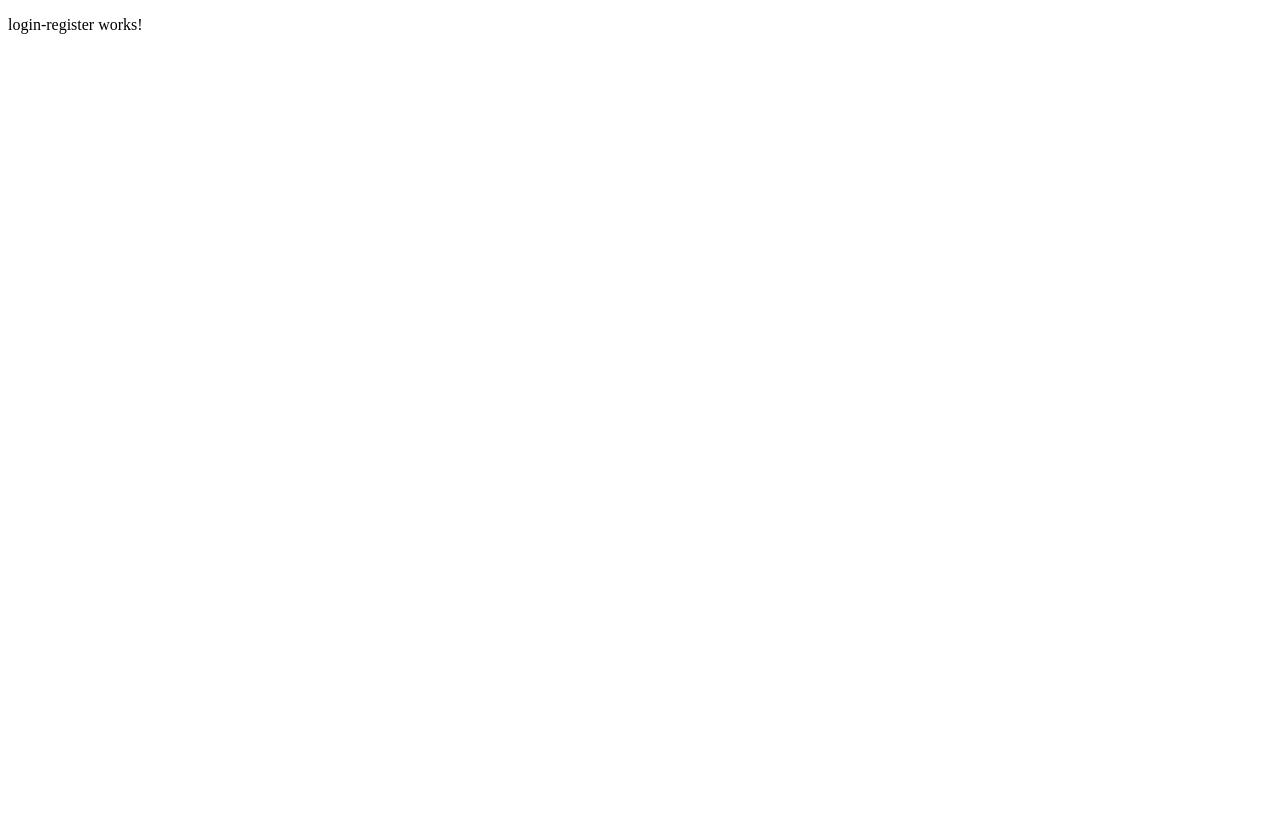
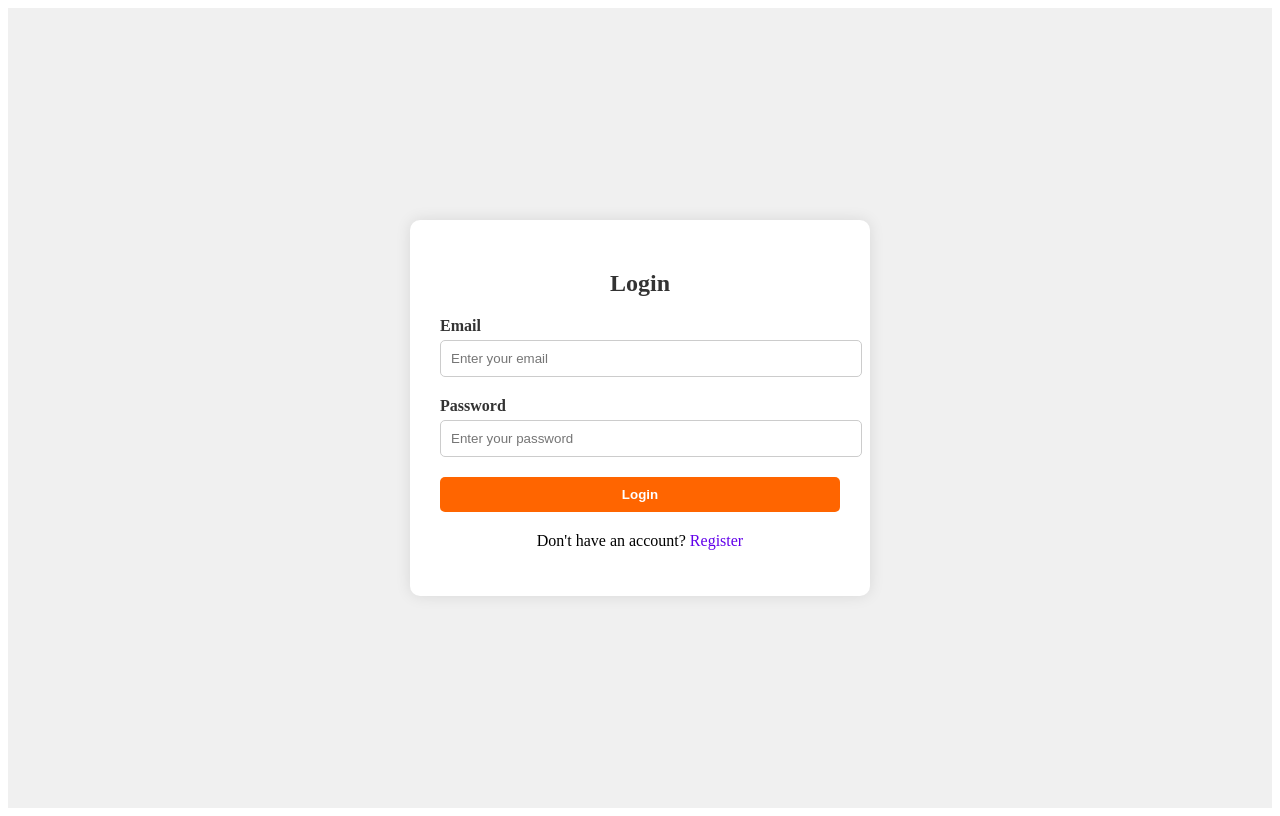
Before and after one commit to Carolyne1063/workfolio, an Angular app in the folder frontend/workfolio/: page /login in a window 1280 px wide. Built offline with nearby package versions, Linux system fonts and the light colour scheme.

Commit message:
added login register component frontend design

```diff
--- a/frontend/workfolio/src/app/app.config.ts
+++ b/frontend/workfolio/src/app/app.config.ts
@@ -1,5 +1,6 @@
 import { ApplicationConfig, provideZoneChangeDetection } from '@angular/core';
 import { provideRouter } from '@angular/router';
+
 
 import { routes } from './app.routes';
 
--- a/frontend/workfolio/src/app/components/employee-dashboard/dashboard/dashboard.component.css
+++ b/frontend/workfolio/src/app/components/employee-dashboard/dashboard/dashboard.component.css
@@ -56,3 +56,72 @@ button i {
 #figure {
     margin-left: 100px;
 }
+.dashboard-table-container {
+    margin: 20px;
+    padding: 20px;
+    background-color: #fff;
+    border-radius: 8px;
+    box-shadow: 0 4px 10px rgba(0, 0, 0, 0.1);
+  }
+
+  .dashboard-table-container h2 {
+    color: #FF6500;
+    text-align: center;
+    margin-bottom: 15px;
+  }
+
+  .dashboard-table {
+    width: 100%;
+    border-collapse: collapse;
+    font-family: Arial, sans-serif;
+  }
+
+  .dashboard-table th, .dashboard-table td {
+    padding: 12px 15px;
+    text-align: left;
+  }
+
+  .dashboard-table thead th {
+    background-color: #FF6500;
+    color: white;
+  }
+
+  .dashboard-table tbody tr:nth-child(even) {
+    background-color: #f9f9f9;
+  }
+
+  .dashboard-table tbody tr:hover {
+    background-color: #ffe6cc;
+  }
+
+  .status {
+    padding: 5px 10px;
+    border-radius: 5px;
+    color: white;
+    font-size: 12px;
+  }
+
+  .status.pending {
+    background-color: #f39c12;
+  }
+
+  .status.in-progress {
+    background-color: #3498db;
+  }
+
+  .status.completed {
+    background-color: #2ecc71;
+  }
+
+  .progress-bar {
+    width: 100%;
+    background-color: #e0e0e0;
+    border-radius: 8px;
+    overflow: hidden;
+  }
+
+  .progress {
+    height: 12px;
+    background-color: #FF6500;
+    border-radius: 8px 0 0 8px;
+  }
--- a/frontend/workfolio/src/app/components/employee-dashboard/dashboard/dashboard.component.html
+++ b/frontend/workfolio/src/app/components/employee-dashboard/dashboard/dashboard.component.html
@@ -34,3 +34,52 @@
         </div>
     </div>
 </div>
+<div class="dashboard-table-container">
+    <h2>Task Overview</h2>
+    <table class="dashboard-table">
+      <thead>
+        <tr>
+          <th>Task</th>
+          <th>Status</th>
+          <th>Manager</th>
+          <th>Deadline</th>
+          <th>Progress</th>
+        </tr>
+      </thead>
+      <tbody>
+        <tr>
+          <td>Website Redesign</td>
+          <td><span class="status pending">Pending</span></td>
+          <td>John Doe</td>
+          <td>2024-10-25</td>
+          <td>
+            <div class="progress-bar">
+              <div class="progress" style="width: 45%;"></div>
+            </div>
+          </td>
+        </tr>
+        <tr>
+          <td>Product Launch</td>
+          <td><span class="status in-progress">In Progress</span></td>
+          <td>Jane Smith</td>
+          <td>2024-11-10</td>
+          <td>
+            <div class="progress-bar">
+              <div class="progress" style="width: 75%;"></div>
+            </div>
+          </td>
+        </tr>
+        <tr>
+          <td>Marketing Campaign</td>
+          <td><span class="status completed">Completed</span></td>
+          <td>David Brown</td>
+          <td>2024-10-05</td>
+          <td>
+            <div class="progress-bar">
+              <div class="progress" style="width: 100%;"></div>
+            </div>
+          </td>
+        </tr>
+      </tbody>
+    </table>
+  </div>
--- a/frontend/workfolio/src/app/components/employee-dashboard/employee-dashboard.component.html
+++ b/frontend/workfolio/src/app/components/employee-dashboard/employee-dashboard.component.html
@@ -1,5 +1,5 @@
 <main>
-    <app-navbar ></app-navbar>
+    <app-navbar1></app-navbar1>
    <div class="container">
     <app-sidebar (selectSection)="onSectionSelected($event)"></app-sidebar>
     <div class="content-container">
--- a/frontend/workfolio/src/app/components/employee-dashboard/navbar/navbar.component.ts
+++ b/frontend/workfolio/src/app/components/employee-dashboard/navbar/navbar.component.ts
@@ -1,7 +1,7 @@
 import { Component } from '@angular/core';
 
 @Component({
-  selector: 'app-navbar',
+  selector: 'app-navbar1',
   standalone: true,
   imports: [],
   templateUrl: './navbar.component.html',
--- a/frontend/workfolio/src/app/components/employee-dashboard/sidebar/sidebar.component.css
+++ b/frontend/workfolio/src/app/components/employee-dashboard/sidebar/sidebar.component.css
@@ -21,7 +21,7 @@ ul li{
     font-size: 20px;
     font-weight: 900;
     margin-top: 12px;
-
+    cursor: pointer;
 }
 .sidebar p{
     font-size: 20px;
--- a/frontend/workfolio/src/app/components/login-register/login-register.component.css
+++ b/frontend/workfolio/src/app/components/login-register/login-register.component.css
@@ -0,0 +1,90 @@
+/* General Layout */
+.container {
+    display: flex;
+    justify-content: center;
+    align-items: center;
+    min-height: 100vh;
+    background-color: #f0f0f0;
+  }
+
+  .form-container {
+    width: 400px;
+    background-color: #ffffff;
+    padding: 30px;
+    border-radius: 10px;
+    box-shadow: 0 0 15px rgba(0, 0, 0, 0.1);
+  }
+
+  .form-box {
+    display: none;
+    animation: fadeIn 0.5s;
+  }
+
+  .form-box h2 {
+    text-align: center;
+    margin-bottom: 20px;
+    color: #333;
+  }
+
+  .input-group {
+    margin-bottom: 20px;
+  }
+
+  .input-group label {
+    display: block;
+    margin-bottom: 5px;
+    font-weight: bold;
+    color: #333;
+  }
+
+  .input-group input {
+    width: 100%;
+    padding: 10px;
+    border: 1px solid #ccc;
+    border-radius: 5px;
+  }
+
+  button {
+    width: 100%;
+    padding: 10px;
+    background-color: #FF6500;
+    color: #fff;
+    border: none;
+    border-radius: 5px;
+    cursor: pointer;
+    font-weight: bold;
+  }
+
+  button:hover {
+    background-color: #FF6500;
+  }
+
+  .toggle-text {
+    text-align: center;
+    margin-top: 20px;
+  }
+
+  .toggle-text a {
+    color: #6200ea;
+    text-decoration: none;
+  }
+
+  .toggle-text a:hover {
+    text-decoration: underline;
+  }
+
+  /* Toggle Logic */
+  .login-mode .login-form,
+  .register-mode .register-form {
+    display: block;
+  }
+
+  /* Animations */
+  @keyframes fadeIn {
+    from {
+      opacity: 0;
+    }
+    to {
+      opacity: 1;
+    }
+  }
--- a/frontend/workfolio/src/app/components/login-register/login-register.component.html
+++ b/frontend/workfolio/src/app/components/login-register/login-register.component.html
@@ -1 +1,52 @@
-<p>login-register works!</p>
+<div class="container">
+    <div class="form-container" [ngClass]="{'login-mode': isLoginMode, 'register-mode': !isLoginMode}">
+
+      <!-- Login Form -->
+      <div class="form-box login-form" *ngIf="isLoginMode">
+        <h2>Login</h2>
+        <form [formGroup]="loginForm" (ngSubmit)="onLogin()">
+          <div class="input-group">
+            <label for="loginEmail">Email</label>
+            <input id="loginEmail" type="email" formControlName="email" placeholder="Enter your email" />
+          </div>
+          <div class="input-group">
+            <label for="loginPassword">Password</label>
+            <input id="loginPassword" type="password" formControlName="password" placeholder="Enter your password" />
+          </div>
+          <button type="submit">Login</button>
+        </form>
+        <p class="toggle-text">
+          Don't have an account?
+          <a href="#" (click)="toggleMode(); $event.preventDefault();">Register</a>
+        </p>
+      </div>
+
+      <!-- Register Form -->
+      <div class="form-box register-form" *ngIf="!isLoginMode">
+        <h2>Register</h2>
+        <form [formGroup]="registerForm" (ngSubmit)="onRegister()">
+          <div class="input-group">
+            <label for="firstname">First Name</label>
+            <input id="firstname" type="text" formControlName="firstname" placeholder="Enter your first name" />
+          </div>
+          <div class="input-group">
+            <label for="lastname">Last Name</label>
+            <input id="lastname" type="text" formControlName="lastname" placeholder="Enter your last name" />
+          </div>
+          <div class="input-group">
+            <label for="email">Email</label>
+            <input id="email" type="email" formControlName="email" placeholder="Enter your email" />
+          </div>
+          <div class="input-group">
+            <label for="password">Password</label>
+            <input id="password" type="password" formControlName="password" placeholder="Enter your password" />
+          </div>
+          <button type="submit">Register</button>
+        </form>
+        <p class="toggle-text">
+          Already have an account?
+          <a href="#" (click)="toggleMode(); $event.preventDefault();">Login</a>
+        </p>
+      </div>
+    </div>
+  </div>
--- a/frontend/workfolio/src/app/components/login-register/login-register.component.ts
+++ b/frontend/workfolio/src/app/components/login-register/login-register.component.ts
@@ -1,12 +1,51 @@
 import { Component } from '@angular/core';
+import { FormBuilder, FormGroup, Validators } from '@angular/forms';
+import { CommonModule } from '@angular/common';
+import { ReactiveFormsModule } from '@angular/forms';
 
 @Component({
   selector: 'app-login-register',
   standalone: true,
-  imports: [],
+  imports: [CommonModule, ReactiveFormsModule],
   templateUrl: './login-register.component.html',
-  styleUrl: './login-register.component.css'
+  styleUrls: ['./login-register.component.css']
 })
 export class LoginRegisterComponent {
+  loginForm: FormGroup;
+  registerForm: FormGroup;
+  isLoginMode = true; // This will toggle between login and register forms
+
+  constructor(private fb: FormBuilder) {
+    this.loginForm = this.fb.group({
+      email: ['', [Validators.required, Validators.email]],
+      password: ['', [Validators.required]]
+    });
+
+    this.registerForm = this.fb.group({
+      firstname: ['', Validators.required],
+      lastname: ['', Validators.required],
+      email: ['', [Validators.required, Validators.email]],
+      password: ['', [Validators.required, Validators.minLength(6)]]
+    });
+  }
+
+  onLogin() {
+    if (this.loginForm.valid) {
+      // Handle login
+      console.log('Login successful!');
+    }
+  }
+
+  onRegister() {
+    if (this.registerForm.valid) {
+      // Handle registration
+      console.log('Registration successful!');
+    }
+  }
+
+  toggleMode() {
+    this.isLoginMode = !this.isLoginMode;
+    console.log('Toggled: isLoginMode = ', this.isLoginMode); // Debugging log
+  }
 
 }
```
